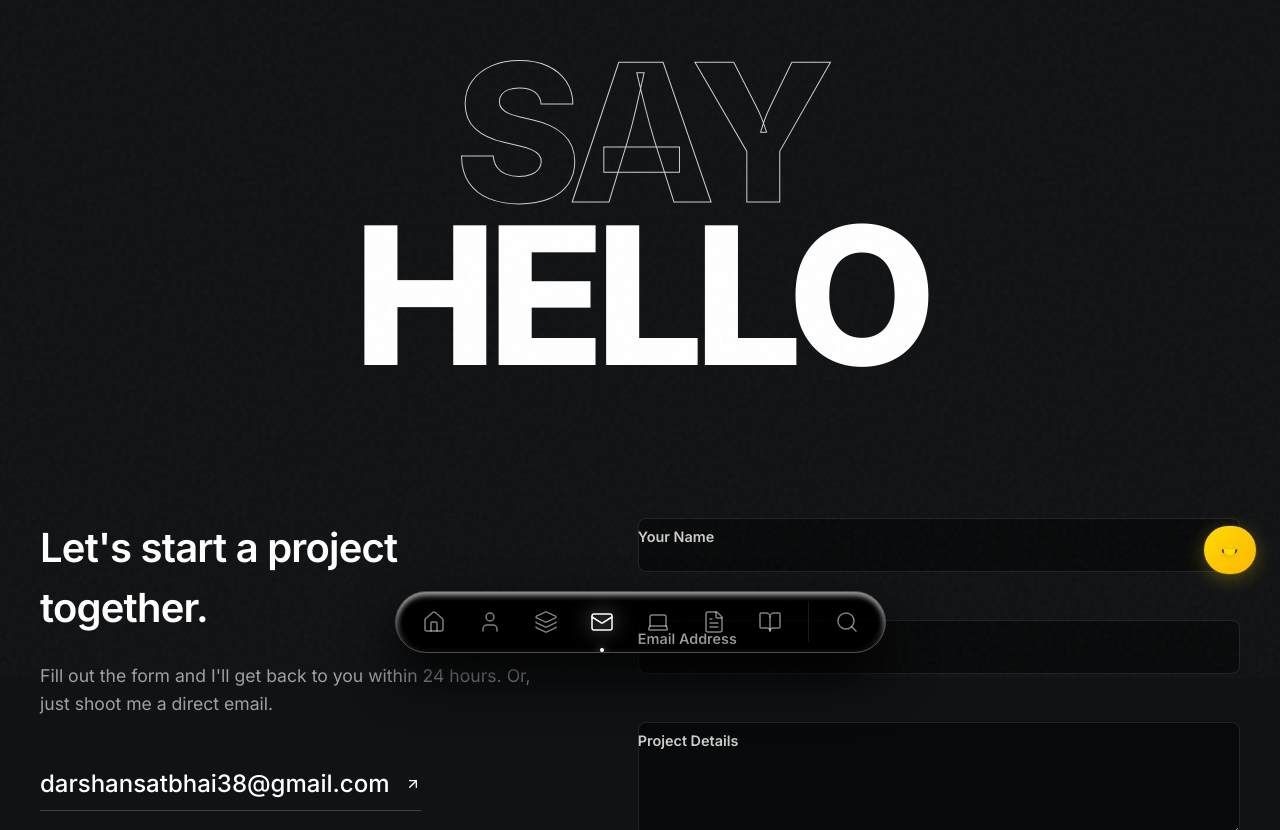
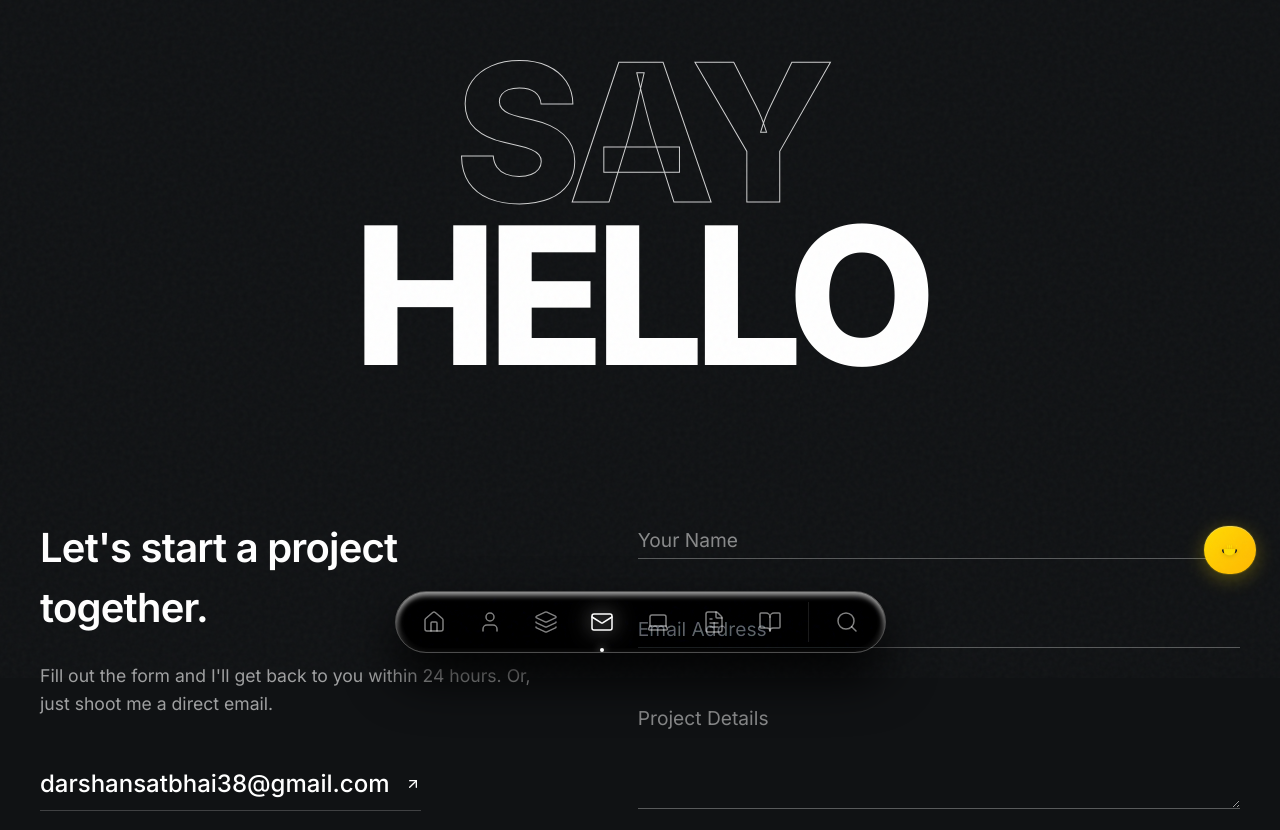
Before and after one commit to Satbhai444/PORTFOLIO, a React (Vite) app in the folder port/: page /contact in a window 1280 px wide. Shown: the part 122-952 px from the top of the page. Built offline with nearby package versions, Linux system fonts and the light colour scheme; no server answers.

Commit message:
fix: resolve guestbook input label overlap

```diff
--- a/port/src/pages/Guestbook.css
+++ b/port/src/pages/Guestbook.css
@@ -35,20 +35,20 @@
     backdrop-filter: blur(10px);
 }
 
-.input-group {
+.gb-input-group {
     display: flex;
     flex-direction: column;
     gap: 0.5rem;
 }
 
-.input-group label {
+.gb-input-group label {
     font-size: 0.9rem;
     font-weight: 600;
     color: #ccc;
 }
 
-.input-group input,
-.input-group textarea {
+.gb-input-group input,
+.gb-input-group textarea {
     background: rgba(0, 0, 0, 0.5);
     border: 1px solid rgba(255, 255, 255, 0.1);
     border-radius: 8px;
@@ -59,14 +59,14 @@
     transition: all 0.3s ease;
 }
 
-.input-group input:focus,
-.input-group textarea:focus {
+.gb-input-group input:focus,
+.gb-input-group textarea:focus {
     outline: none;
     border-color: #fff;
     background: rgba(0, 0, 0, 0.8);
 }
 
-.input-group textarea {
+.gb-input-group textarea {
     min-height: 100px;
     resize: vertical;
 }
--- a/port/src/pages/Guestbook.jsx
+++ b/port/src/pages/Guestbook.jsx
@@ -63,7 +63,7 @@
 
             <ScrollReveal delay={0.1}>
                 <form className="guestbook-form" onSubmit={handleSubmit}>
-                    <div className="input-group">
+                    <div className="gb-input-group">
                         <label htmlFor="name">Your Name</label>
                         <input
                             id="name"
@@ -75,7 +75,7 @@
                             required
                         />
                     </div>
-                    <div className="input-group">
+                    <div className="gb-input-group">
                         <label htmlFor="message">Message</label>
                         <textarea
                             id="message"
```
